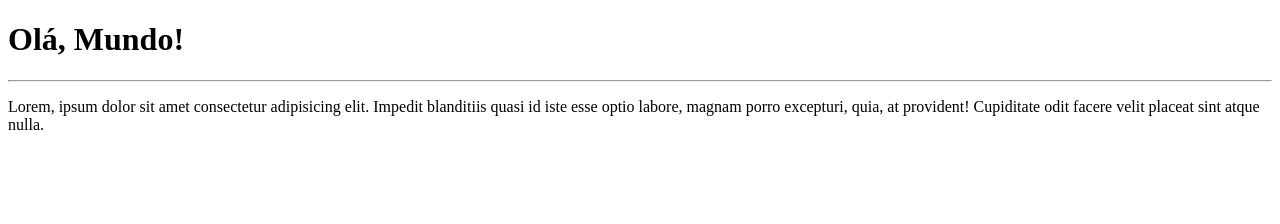
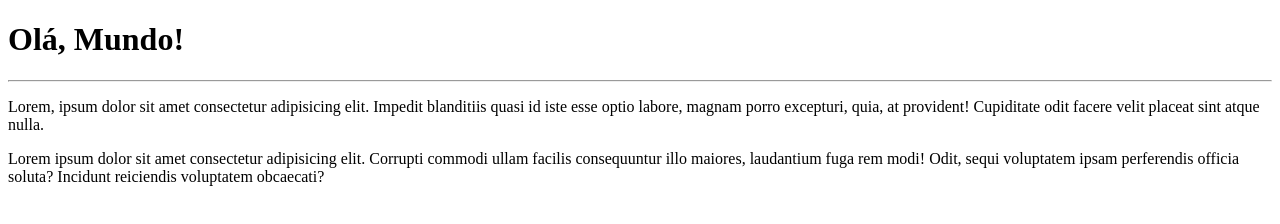
Before and after one commit to gracibrea/Hello-World, a plain HTML site: page site-hello-world/index.html in a window 1280 px wide. Drawn offline with Linux system fonts and the light colour scheme.

Commit message:
incluí um parágrado

```diff
--- a/site-hello-world/index.html
+++ b/site-hello-world/index.html
@@ -10,5 +10,6 @@
     <h1>Olá, Mundo!</h1>
     <hr>
     <p>Lorem, ipsum dolor sit amet consectetur adipisicing elit. Impedit blanditiis quasi id iste esse optio labore, magnam porro excepturi, quia, at provident! Cupiditate odit facere velit placeat sint atque nulla.</p>
+    <p>Lorem ipsum dolor sit amet consectetur adipisicing elit. Corrupti commodi ullam facilis consequuntur illo maiores, laudantium fuga rem modi! Odit, sequi voluptatem ipsam perferendis officia soluta? Incidunt reiciendis voluptatem obcaecati?</p>
 </body>
 </html>
```
